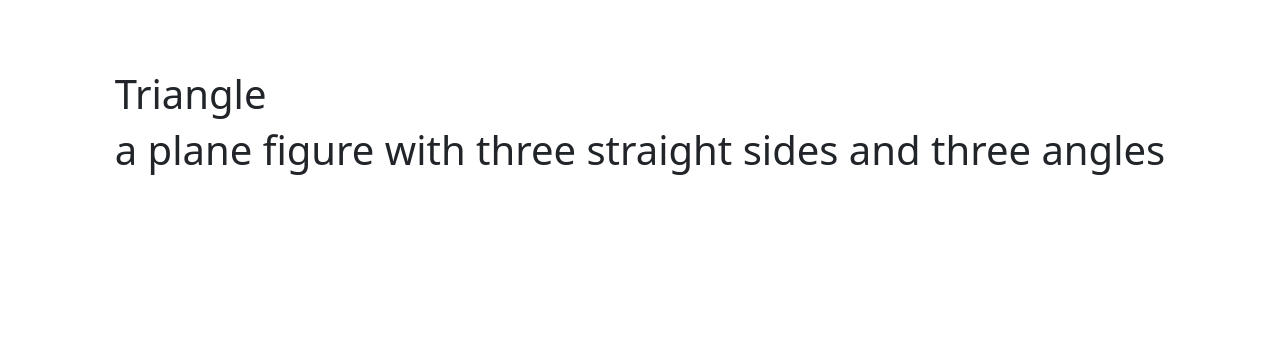
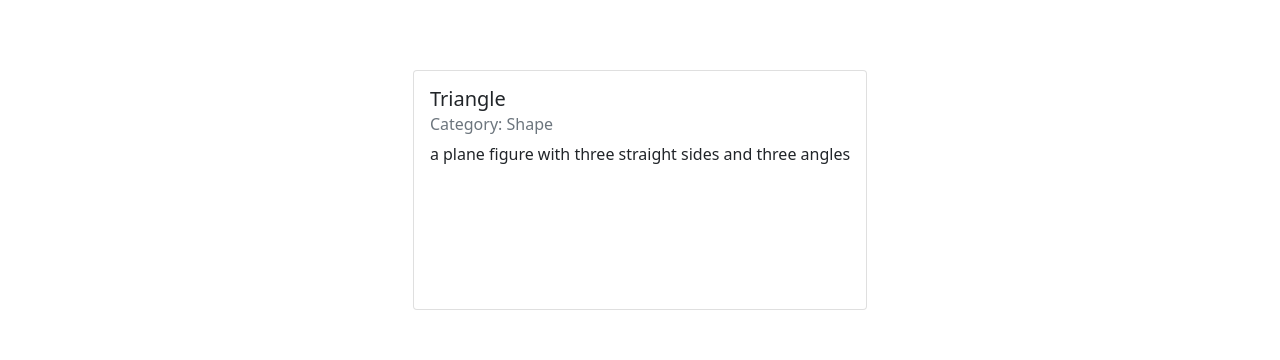
Before and after one commit to CorinHWalls/flashcards, a React (Create React App) app: page / in a window 1280 px wide. Shown: the part 194-554 px from the top of the page. Built offline with nearby package versions, Linux system fonts and the light colour scheme; no server answers.

Commit message:
updates to card format

```diff
--- a/package.json
+++ b/package.json
@@ -12,7 +12,7 @@
     "react-bootstrap": "^2.0.0-beta.6",
     "react-dom": "^17.0.2",
     "react-router-dom": "^5.3.0",
-    "react-scripts": "4.0.3",
+    "react-scripts": "^4.0.3",
     "web-vitals": "^1.0.1"
   },
   "scripts": {
--- a/src/App.js
+++ b/src/App.js
@@ -1,9 +1,9 @@
-import logo from './logo.svg';
+// import logo from './logo.svg';
 import './App.css';
 import 'bootstrap/dist/css/bootstrap.min.css';
 import { BrowserRouter as Router, Switch, Route, Link } from 'react-router-dom';
 import { Container, Row, Col } from 'react-bootstrap';
-import { firebase } from './pages/Services/firebase';
+import { firebase } from './Services/firebase';
 
 import AddCard from './pages/addCard';
 import FlashCard from './pages/flashcard';
--- a/src/pages/flashcard.js
+++ b/src/pages/flashcard.js
@@ -1,10 +1,9 @@
 import React from "react";
 import { Component } from "react";
-import { Container, Row, Col } from "react-bootstrap";
+import { Container, Row, Col, Card } from "react-bootstrap";
 
 export default class FlashCard extends Component {
-
-    constructor(){
+  constructor() {
     super(); //required to use this.prop
 
     //this is referring to the instance of this component
@@ -12,57 +11,67 @@
       FlashCards: [],
       index: 0,
       isLoaded: false,
-            term: true
-        }
+      term: true,
+    };
   }
 
-   async componentDidMount(){ //will run when this component runs
+  async componentDidMount() {
+    //will run when this component runs
 
     const data = await [
       {
-                    Catagory: "Object",
-                    Definition: 'Round bouncy object',
-                    Term: 'Ball'
+        Category: "Object",
+        Definition: "Round bouncy object",
+        Term: "Ball",
       },
       {
-                    Catagory: 'Shape',
-                    Definition: 'a plane figure with three straight sides and three angles',
-                    Term: 'Triangle'
+        Category: "Shape",
+        Definition: "a plane figure with three straight sides and three angles",
+        Term: "Triangle",
       },
       {
-                    Catagory: 'Place',
-                    Definition: 'An insitution for educating individuals',
-                    Term: 'School'
-                }
-        ]
-            this.setState({FlashCards: data}); //use setState to update the state of component
-            this.setState({isLoaded: true});
+        Category: "Place",
+        Definition: "An insitution for educating individuals",
+        Term: "School",
+      },
+    ];
+    this.setState({ FlashCards: data }); //use setState to update the state of component
+    this.setState({ isLoaded: true });
   }
 
-    render(){
-        return(
+  render() {
+    return (
       <>
-
-            <Container className='center'>
+        <Container className="center">
           <Row>
             <Col>
-                   <h1>{this.state.isLoaded ? this.state.FlashCards[1].Term : ''}</h1>
-                   <h1>{this.state.isLoaded ? this.state.FlashCards[1].Definition : ''}</h1>
+              <Card style={{ width: "30rem", },{height: "15rem"}}>
+                <Card.Body>
+                  <Card.Title>
+                    {this.state.isLoaded ? this.state.FlashCards[1].Term : ""}
+                  </Card.Title>
+                  <Card.Subtitle className="mb-2 text-muted">
+                    Category: {this.state.isLoaded ? this.state.FlashCards[1].Category : ""}
+                  </Card.Subtitle>
+                  <Card.Text>
+                    {this.state.isLoaded ? this.state.FlashCards[1].Definition : ""}
+                  </Card.Text>
+                </Card.Body>
+              </Card>
             </Col>
           </Row>
         </Container>
 
-            <Container className='center'>
+        <Container className="center">
           <Row>
             <Col>
-                   <button className='btn btn-danger'>Previous</button>
-                   <button className='btn btn-primary'>See Definition</button>
-                   <button className='btn btn-warning'>Next</button>
+              <button className="btn btn-danger">Previous</button>
+              <button className="btn btn-primary">See Definition</button>
+              <button className="btn btn-warning">Next</button>
             </Col>
           </Row>
         </Container>
-
       </>
-        )
+    );
   }
 }
```
Also changed, not shown: src/pages/login.js (added, +41 -0 lines), 1 other file (tests, documents, lock files or other folders). Lines whose indentation alone changed are shown as unchanged.
